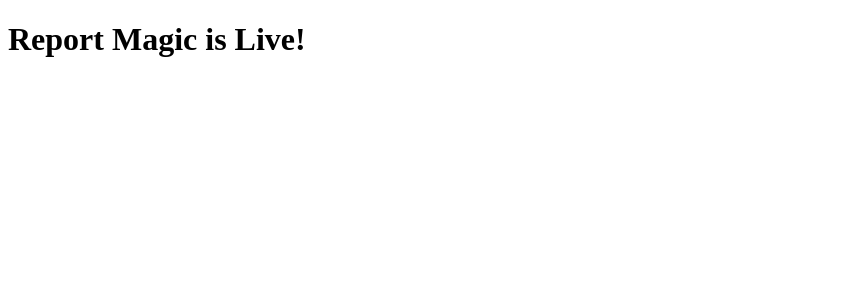
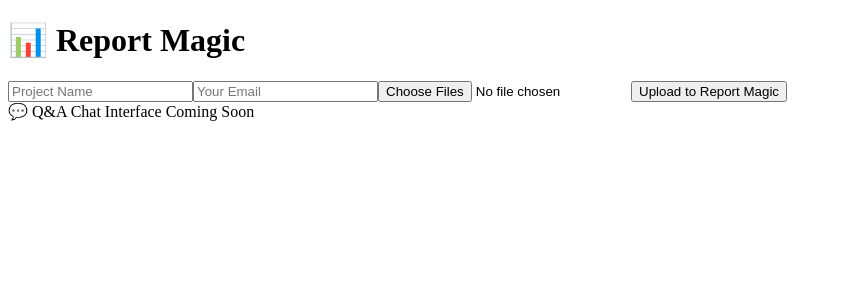
Before and after one commit to cherrya1234/report-magic-frontend, a React (Vite) app: page / in a window 1280 px wide. Shown: the top 300 px of the page, without its empty margins (0-842 px from the left). Built offline with nearby package versions, Linux system fonts and the light colour scheme.

Commit message:
Update App.jsx

```diff
--- a/src/App.jsx
+++ b/src/App.jsx
@@ -1,7 +1,15 @@
 import React from 'react';
+import UploadForm from './UploadForm';
+import QAChat from './QAChat';
 
 function App() {
-  return <h1>Report Magic is Live!</h1>;
+  return (
+    <div>
+      <h1>📊 Report Magic</h1>
+      <UploadForm />
+      <QAChat />
+    </div>
+  );
 }
 
 export default App;
```
